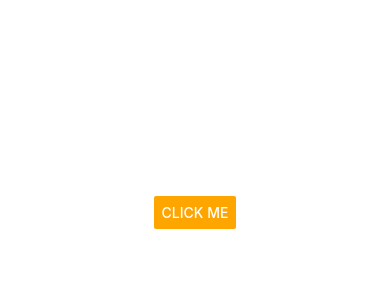
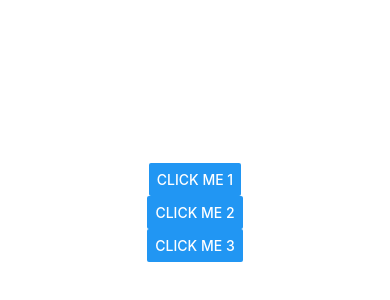
Before and after one commit to uzairqq/DoneWithIt, a React Native app: screen / in a window 390 px wide. Shown: the part 210-510 px from the top of the page. Built offline with nearby package versions, Linux system fonts and the light colour scheme.

Commit message:
Button With Alert Component

```diff
--- a/App.js
+++ b/App.js
@@ -1,13 +1,26 @@
 import { StatusBar } from "expo-status-bar";
-import { StyleSheet, Text, View, SafeAreaView, Button } from "react-native";
+import { StyleSheet, SafeAreaView, Button, Alert } from "react-native";
 
 export default function App() {
   return (
     <SafeAreaView style={styles.container}>
+      <Button title="Click Me 1" onPress={() => alert("Button 1 Tapped")} />
       <Button
-        title="Click me"
-        color={"orange"}
-        onPress={() => console.log("Button Tapped")}
+        title="Click Me 2"
+        onPress={() =>
+          Alert.alert("Button Tapped 2", "You Clicked Button 2", [
+            { text: "Yes", onPress: () => console.log("Yes Clicked") },
+            { text: "No", onPress: () => console.log("No Clicked") },
+          ])
+        }
+      />
+      <Button
+        title="Click me 3"
+        onPress={() =>
+          Alert.prompt("Button 3", "You Clicked button 3", (text) =>
+            console.log(text)
+          )
+        }
       />
       <StatusBar style="auto" />
     </SafeAreaView>
```
